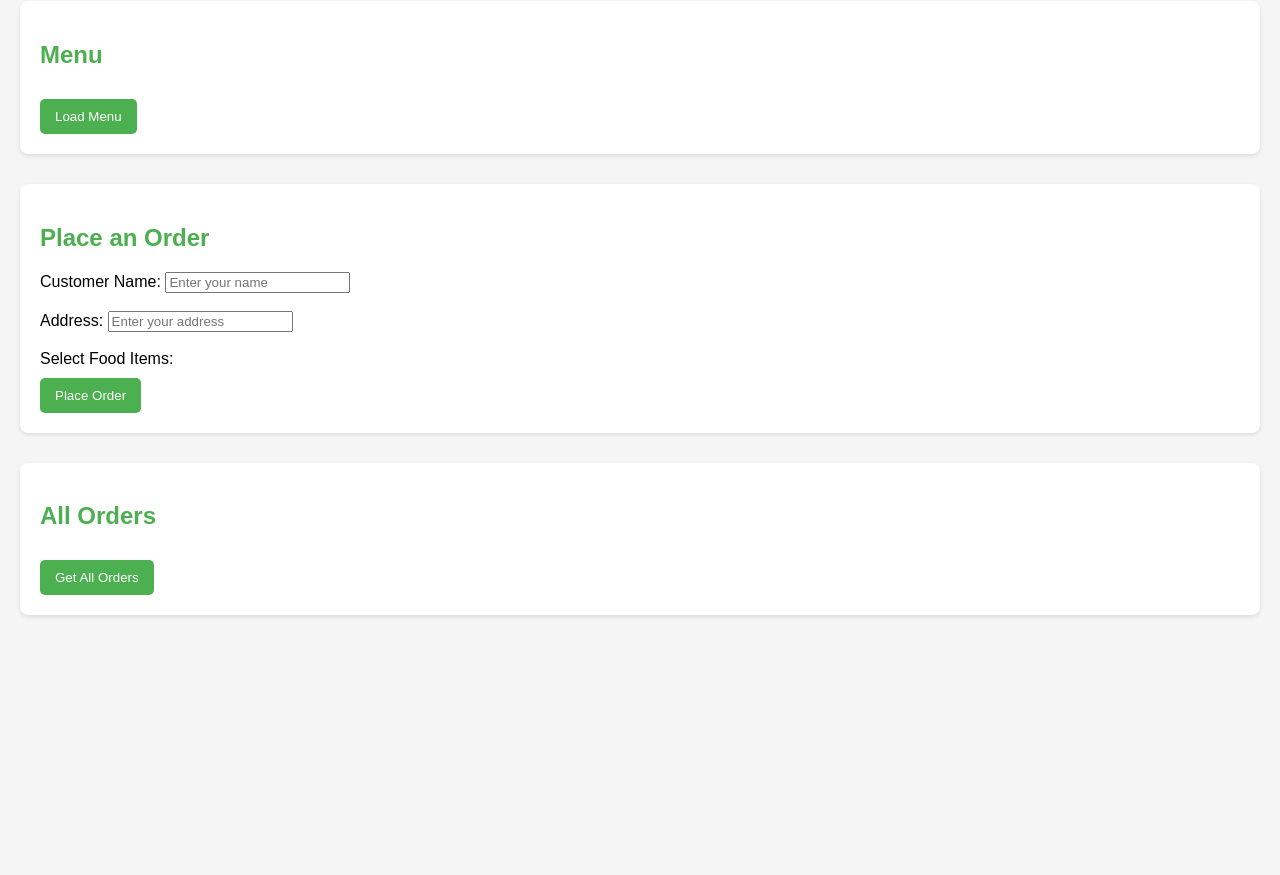
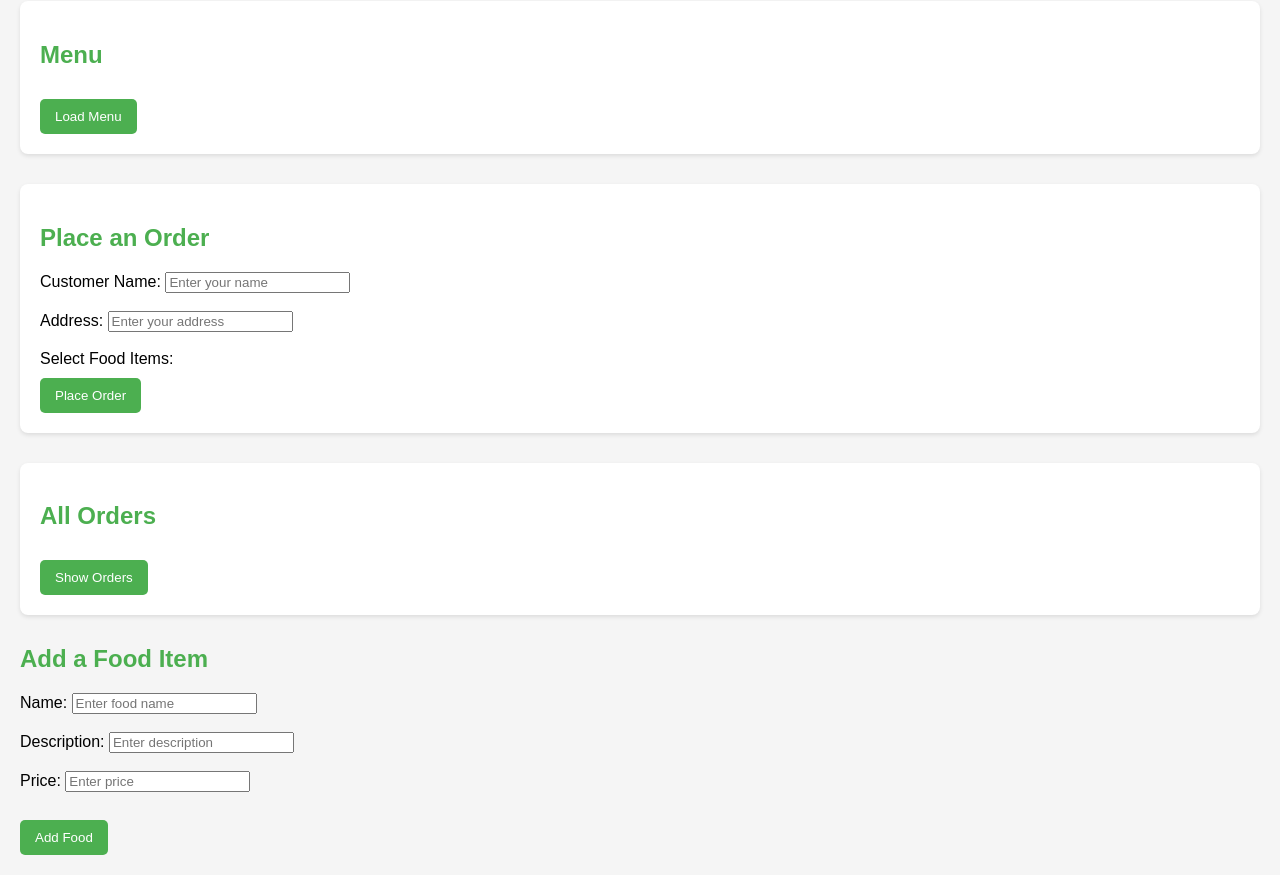
Before and after one commit to dias012rrr/fooddelivery, a plain HTML site: page Food delivery/Food delivery.html in a window 1280 px wide. Shown: the part 79-954 px from the top of the page. Before the commit the page ends 800 px from the top, so only its background shows below. Drawn offline with Linux system fonts and the light colour scheme.

Commit message:
adding item to menu

```diff
--- a/Food delivery/Food delivery.html
+++ b/Food delivery/Food delivery.html
@@ -9,13 +9,11 @@
 <body>
     <h1>Food Delivery Service</h1>
 
-
     <div class="menu">
         <h2>Menu</h2>
         <button id="toggleMenuButton" onclick="toggleMenu()">Load Menu</button>
         <ul id="menu-list" class="menu-list"></ul>
     </div>
-
 
     <div class="order-form">
         <h2>Place an Order</h2>
@@ -28,18 +26,26 @@
         <button onclick="placeOrder()">Place Order</button>
     </div>
 
-
     <div class="order-info">
         <h2>All Orders</h2>
-        <button onclick="getAllOrders()">Get All Orders</button>
+        <button id="toggleOrdersButton" onclick="toggleOrders()">Show Orders</button>
         <div id="order-details-container" style="display: none; margin-top: 20px;">
             <h3>Order Details</h3>
             <div id="order-details" class="order-details"></div>
         </div>
     </div>
+    <div class="add-food-form">
+        <h2>Add a Food Item</h2>
+        <label for="food-name">Name:</label>
+        <input type="text" id="food-name" placeholder="Enter food name"><br><br>
+        <label for="food-description">Description:</label>
+        <input type="text" id="food-description" placeholder="Enter description"><br><br>
+        <label for="food-price">Price:</label>
+        <input type="number" id="food-price" placeholder="Enter price"><br><br>
+        <button onclick="addFoodItem()">Add Food</button>
+    </div>
 
     <script>
-
         function loadMenu() {
             fetch('http://localhost:8080/menu')
                 .then(response => response.json())
@@ -127,14 +133,12 @@
                 });
         }
 
-
         function getAllOrders() {
             fetch('http://localhost:8080/orders')
                 .then(response => response.json())
                 .then(data => {
                     const orderDetailsContainer = document.getElementById('order-details-container');
                     const orderDetails = document.getElementById('order-details');
-                    orderDetailsContainer.style.display = 'block';
                     orderDetails.innerHTML = data.map(order => `
                                     <div class="food-item">
                                         <h4>Order ID: ${order.id}</h4>
@@ -155,7 +159,50 @@
                     alert('Error fetching orders. Please check the console for more details.');
                 });
         }
+        function addFoodItem() {
+            const name = document.getElementById('food-name').value;
+            const description = document.getElementById('food-description').value;
+            const price = parseFloat(document.getElementById('food-price').value);
+
+            if (!name || !description || isNaN(price)) {
+                alert('Please fill out all fields correctly.');
+                return;
+            }
+
+            const foodItem = { name, description, price };
+
+            fetch('http://localhost:8080/menu', {
+                method: 'POST',
+                headers: {
+                    'Content-Type': 'application/json'
+                },
+                body: JSON.stringify(foodItem)
+            })
+                .then(response => response.json())
+                .then(data => {
+                    alert('Food item added successfully!');
+                    console.log('Added food item:', data);
+                    loadMenu();
+                })
+                .catch(error => {
+                    console.error('Error adding food item:', error);
+                    alert('Error adding food item. Please check the console for more details.');
+                });
+        }
+
+        function toggleOrders() {
+            const orderDetailsContainer = document.getElementById('order-details-container');
+            const toggleButton = document.getElementById('toggleOrdersButton');
+
+            if (orderDetailsContainer.style.display === 'none' || orderDetailsContainer.style.display === '') {
+                orderDetailsContainer.style.display = 'block';
+                toggleButton.textContent = 'Hide Orders';
+                getAllOrders();
+            } else {
+                orderDetailsContainer.style.display = 'none';
+                toggleButton.textContent = 'Show Orders';
+            }
+        }
     </script>
-
 </body>
 </html>
```
Lines whose indentation alone changed are shown as unchanged.
